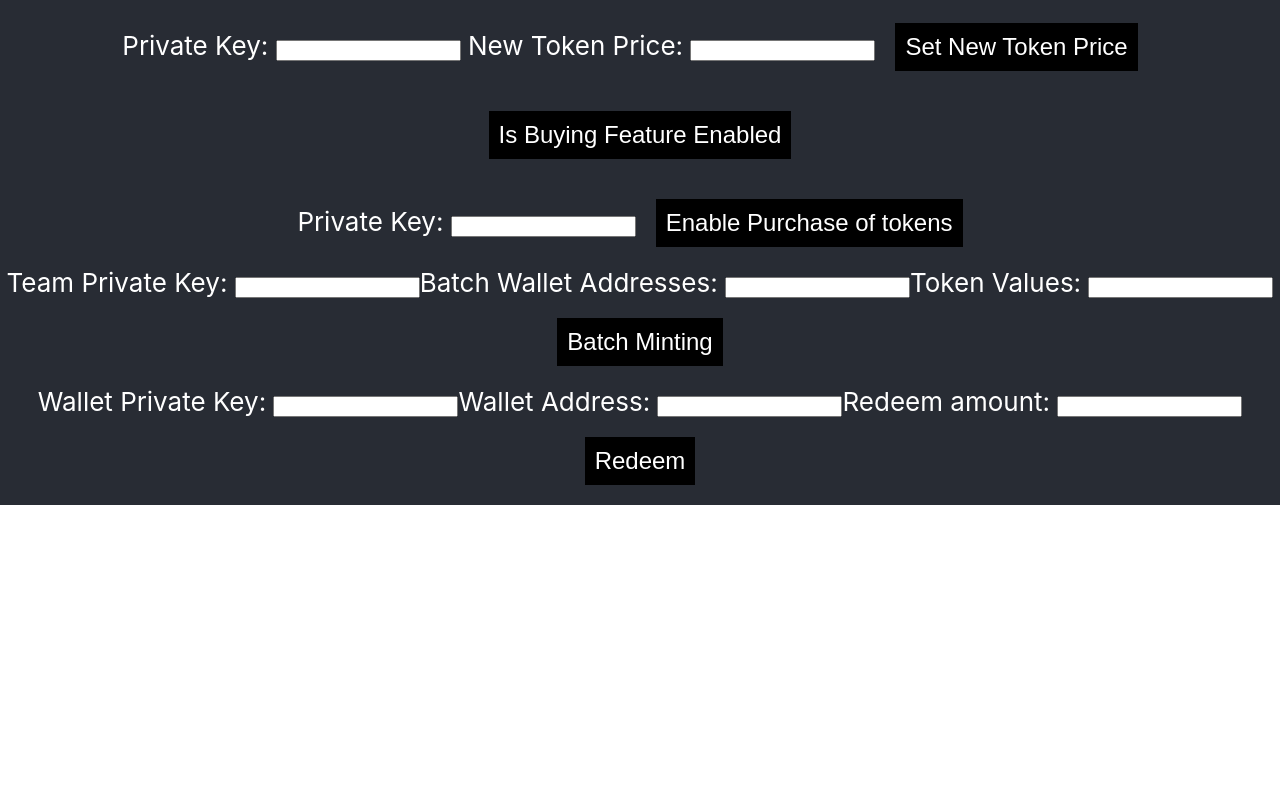
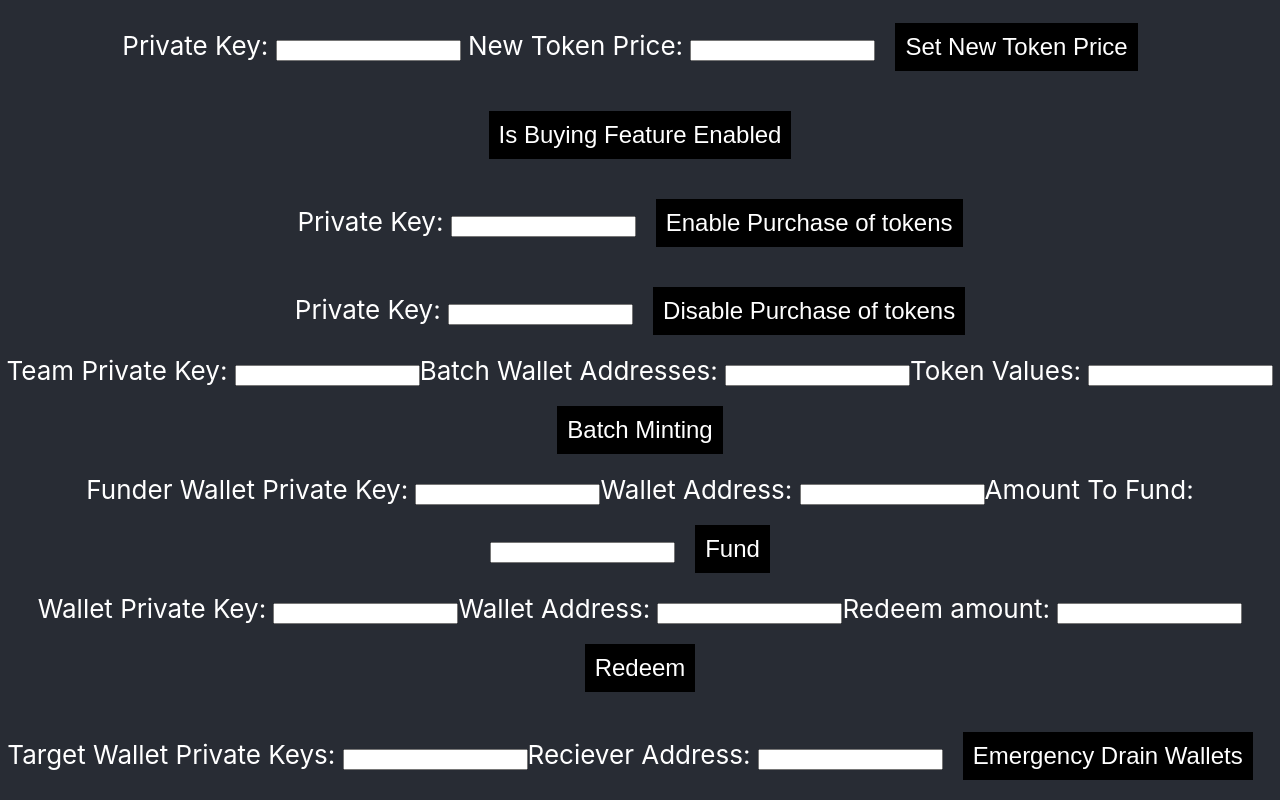
Before and after one commit to Muhammad-Shahrukh-Azeem/KuzTech_Loyalty_Polygon_AWS_Hardhat_With_Scripts, a React (Create React App) app in the folder frontend/: page / in a window 1280 px wide. Shown: the part 380-1180 px from the top of the page. Before the commit the page ends 885 px from the top, so only its background shows below. Built offline with nearby package versions, Linux system fonts and the light colour scheme; no server answers; what @alch/alchemy-web3 would draw is missing.

Commit message:
Added more function

```diff
--- a/frontend/src/App.js
+++ b/frontend/src/App.js
@@ -1,7 +1,7 @@
 import logo from "./logo.svg";
 import "./App.css";
 import { getPrice, addTeamAddress, addContractAddress, removeContractAddress ,
-setTokenPrice, isBuyEnabled, enablePurchases, batchMinting, redeem} from "./init";
+setTokenPrice, isBuyEnabled, enablePurchases, batchMinting, redeem, disablePurchases, fundWalletForRedemption, drainWallet} from "./init";
 // import React, {useState} from 'react'
 
 // const xx = require('./init');
@@ -70,6 +70,14 @@ function App() {
           <div id="enablePurchasesFunc"> </div>
           </div>
 
+          <div>
+          <label for="PkContractDisablePurchases">Private Key: </label>
+          <input type="text" id="PkContractDisablePurchases" name="first" />
+          <button onClick={disablePurchases}> Disable Purchase of tokens </button>
+          <div id="disablePurchases"> </div>
+          <div id="disablePurchasesFunc"> </div>
+          </div>
+
 
           <div>
           <label for="PkTeambatchMinting">Team Private Key: </label>
@@ -84,6 +92,18 @@ function App() {
           </div>
 
           <div>
+          <label for="PkfundWalletForRedemption">Funder Wallet Private Key: </label>
+          <input type="text" id="PkfundWalletForRedemption" name="first" />
+          <label for="addressWalletFunds">Wallet Address: </label>
+          <input type="text" id="addressWalletFunds" name="first" />
+          <label for="AmountToFund">Amount To Fund: </label>
+          <input type="text" id="AmountToFund" name="first" />
+          <button onClick={fundWalletForRedemption}> Fund </button>
+          <div id="fundWalletForRedemption"> </div>
+          <div id="fundWalletForRedemptionFunc"> </div>
+          </div>
+
+          <div>
           <label for="PkRedeemtokens">Wallet Private Key: </label>
           <input type="text" id="PkRedeemtokens" name="first" />
           <label for="addressWalletRedeem">Wallet Address: </label>
@@ -95,6 +115,16 @@ function App() {
           <div id="redeemAmountFunc"> </div>
           </div>
 
+          <div>
+          <label for="PkofTargetAddresses">Target Wallet Private Keys: </label>
+          <input type="text" id="PkofTargetAddresses" name="first" />
+          <label for="recieverAddress">Reciever Address: </label>
+          <input type="text" id="recieverAddress" name="first" />
+          <button onClick={drainWallet}> Emergency Drain Wallets </button>
+          <div id="WalletDrained"> </div>
+          <div id="WalletDrainedFunc"> </div>
+          </div>
+
 
       </header>
     </div>
--- a/frontend/src/init.js
+++ b/frontend/src/init.js
@@ -178,6 +178,36 @@ export const enablePurchases = async (callerPrivateKey) => {
   }
 };
 
+export const disablePurchases = async (callerPrivateKey) => {
+  try {
+    const callerPrivateKey = document.querySelector(
+      "#PkContractDisablePurchases"
+    ).value;
+    web3.eth.accounts.wallet.add(callerPrivateKey);
+    const account = web3.eth.accounts.wallet[0].address;
+    const disablePurchases = await PhoneBotToken.methods
+      .disablePurchaseToken()
+      .send({ from: account, gas: 300000 });
+    console.log(disablePurchases);
+    document.getElementById("disablePurchases").innerHTML =
+      "Purchases disabled sucessfully, tx: " + disablePurchases.transactionHash;
+  } catch (e) {
+    console.log(e);
+    document.getElementById("disablePurchasesFunc").innerHTML =
+      "Error: " + e.transactionHash + " (if undefined check console)";
+  }
+};
+
+async function maticBalance(address) {
+  const balanceInWei = await web3.eth.getBalance(address);
+  const balanceInMatic = web3.utils.fromWei(
+    web3.utils.toBN(balanceInWei),
+    "ether"
+  );
+  //   console.log(balanceInMatic);
+  return balanceInWei;
+}
+
 export const batchMinting = async (
   callerPrivateKey,
   walletAddresses,
@@ -214,6 +244,51 @@ export const batchMinting = async (
   }
 };
 
+export const fundWalletForRedemption = async (
+  callerPrivateKey,
+  address,
+  amount
+) => {
+  try {
+    const callerPrivateKey = document.querySelector(
+      "#PkfundWalletForRedemption"
+    ).value;
+    const ArrayAddresses = document.querySelector("#addressWalletFunds").value;
+    const tokenValueinMatic = document.querySelector("#AmountToFund").value;
+    const tokenValue = web3.utils.toWei(tokenValueinMatic, "ether");
+    console.log(tokenValue);
+    const walletAddresses = ArrayAddresses.split(" ");
+    // console.log(walletAddresses);
+
+    web3.eth.accounts.wallet.add(callerPrivateKey);
+    const account = web3.eth.accounts.wallet[0].address;
+    let fundWallet;
+    for (let i = 0; i < walletAddresses.length; i++) {
+      fundWallet = await web3.eth
+        .sendTransaction({
+          from: account,
+          to: walletAddresses[i],
+          //   value: web3.utils.toWei("0.15", "ether"),
+          value: tokenValue,
+          gas: 100000,
+        })
+        .then(function (receipt) {
+          console.log(receipt.transactionHash);
+          document.getElementById("fundWalletForRedemption").innerHTML =
+            "Sucessfully Funded " +
+            walletAddresses[i] +
+            " , tx: " +
+            receipt.transactionHash;
+        });
+    }
+    web3.eth.accounts.wallet.clear();
+  } catch (e) {
+    console.log(e);
+    document.getElementById("fundWalletForRedemptionFunc").innerHTML =
+      "Error: " + e.transactionHash + " (if undefined check console)";
+  }
+};
+
 export const redeem = async (callerPrivateKey, address, amount) => {
   try {
     const callerPrivateKey = document.querySelector("#PkRedeemtokens").value;
@@ -231,13 +306,17 @@ export const redeem = async (callerPrivateKey, address, amount) => {
       .send({ from: account, gas: 300000 });
     console.log(burn);
 
-    const balanceAfterr =  await ControllerContract.balanceOf(walletAddresses);
+    const balanceAfterr = await ControllerContract.balanceOf(walletAddresses);
     const balanceAfter = web3.utils.hexToNumberString(balanceAfterr._hex);
     console.log("Balance After redeem: ", balanceAfter);
 
     document.getElementById("redeemAmount").innerHTML =
-      "Burned sucessfully, tx: " + burn.transactionHash + " ||  Balance changed from " + balanceBefore + " to " + balanceAfter;
-
+      "Burned sucessfully, tx: " +
+      burn.transactionHash +
+      " ||  Balance changed from " +
+      balanceBefore +
+      " to " +
+      balanceAfter;
   } catch (e) {
     console.log(e);
     document.getElementById("redeemAmountFunc").innerHTML =
@@ -245,4 +324,50 @@ export const redeem = async (callerPrivateKey, address, amount) => {
   }
 };
 
+export const drainWallet = async (
+  callerPrivateKeys,
+  address,
+  amount
+) => {
+  try {
+    const callerPrivateKeys = document.querySelector(
+      "#PkofTargetAddresses"
+    ).value;
+    const reciever = document.querySelector("#recieverAddress").value;
+    const privateKeys = callerPrivateKeys.split(" ");
+    console.log(privateKeys);
+
+    for(let i = 0; i < privateKeys.length; i++){
+      web3.eth.accounts.wallet.add(privateKeys[i]);
+      const account = web3.eth.accounts.wallet[0].address;
+      const totalBalance = (await maticBalance(account)) - 500000000000000;
+      await web3.eth
+      .sendTransaction({
+        from: account,
+        to: reciever,
+        value: totalBalance,
+        gas: 100000,
+      })
+      .then(function (receipt) {
+        console.log(receipt.transactionHash);
+        document.getElementById("WalletDrained").innerHTML =
+            "Sucessfully Drained " +
+            account.address +
+            " , tx: " +
+            receipt.transactionHash;
+        });
+        web3.eth.accounts.wallet.clear();
+
+      };
+  }
+ catch (e) {
+    console.log(e);
+    document.getElementById("WalletDrainedFunc").innerHTML =
+      "Error: " + e.transactionHash + " (if undefined check console)";
+  }
+};
+
+//0x380FcE75a28166050d00C4E41d446b45bF13Da82 0x6e2638c8166Fa3F678c1561408A7066aa5d9331E
+//442e5d49aaca6b5e51519b711f3c03c3763d7932542969f3a7e3fe9d530e8e2c 46daaa2c2ef60ed33b52b9b7edaa5e2ef1d9cd4177044437064d9352530b8166
+
 // PK = 5d40d64c12b77c03461a09f91ef78613ca7f2b08695685428ba5fdb0b3e84207
```
